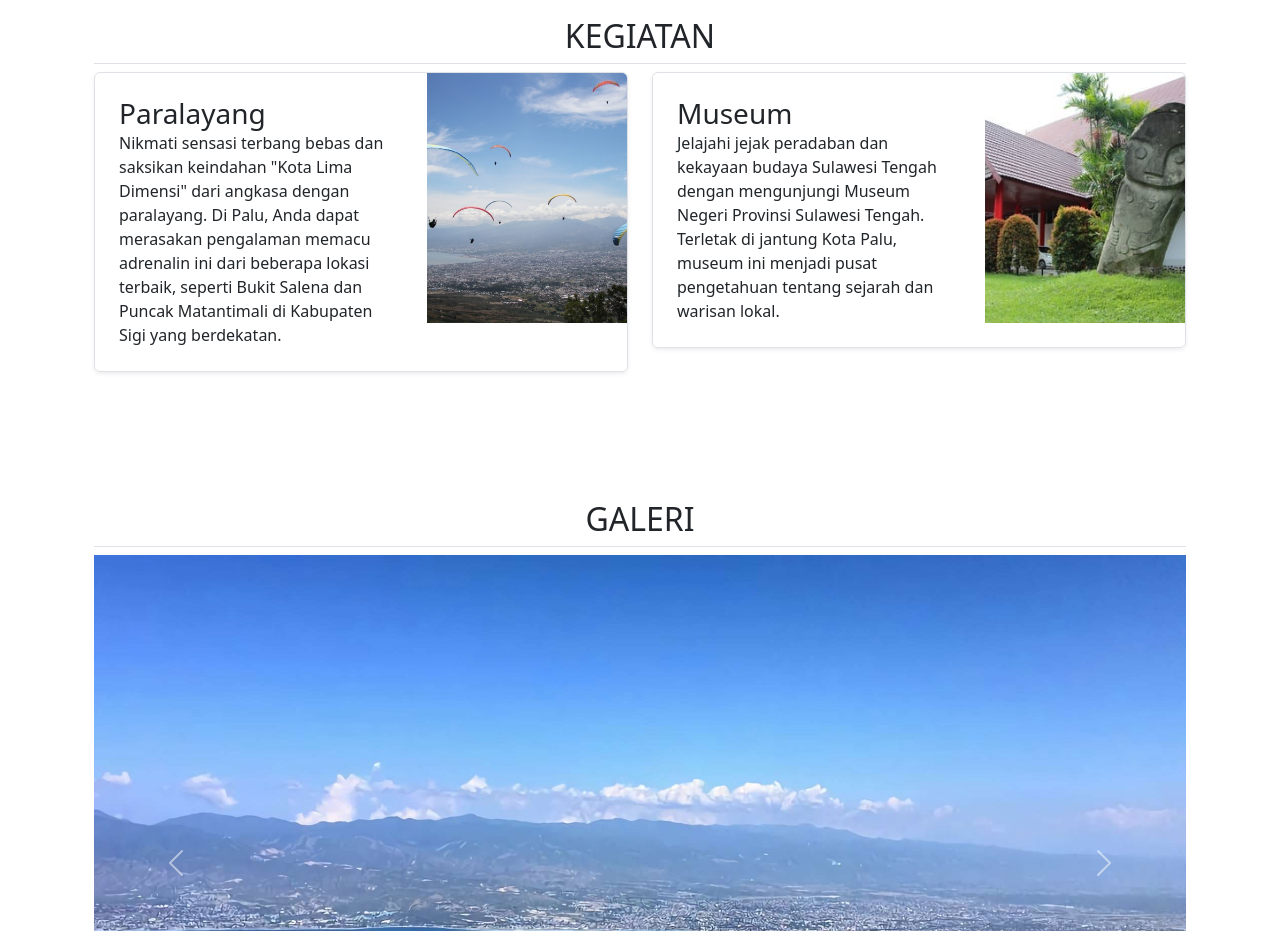
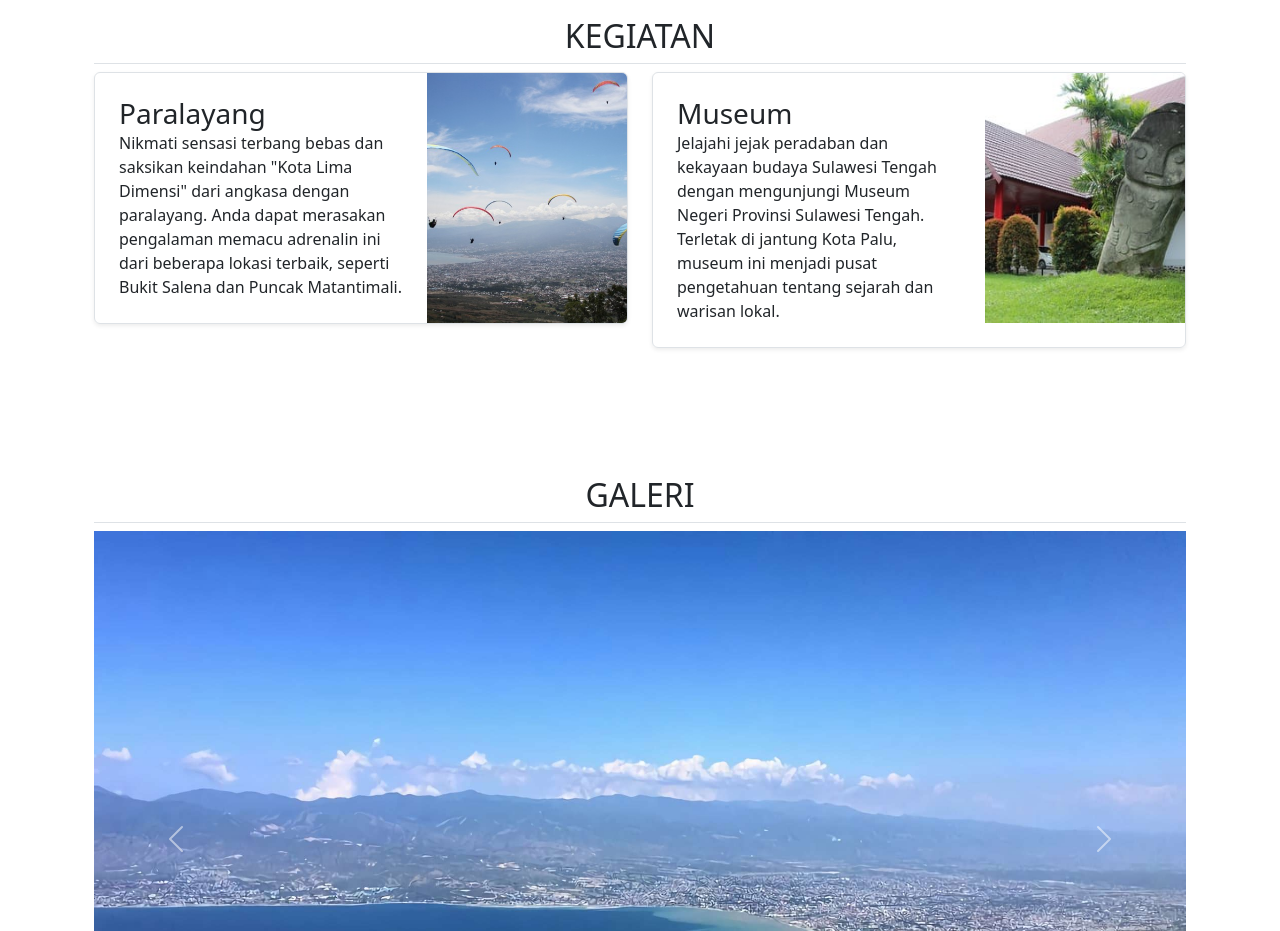
Before and after one commit to AdityaAksar/visit-palu, a plain HTML site: page index.html in a window 1280 px wide. Shown: the part 3680-4611 px from the top of the page. Drawn offline with nearby package versions, Linux system fonts and the light colour scheme.

Commit message:
update content

```diff
--- a/index.html
+++ b/index.html
@@ -169,7 +169,7 @@
                 <div class="row g-0 border rounded overflow-hidden flex-md-row mb-4 shadow-sm h-md-250 position-relative">
                     <div class="col p-4 d-flex flex-column position-static">
                         <h3 class="mb-0">Paralayang</h3>
-                        <p class="card-text mb-auto">Nikmati sensasi terbang bebas dan saksikan keindahan "Kota Lima Dimensi" dari angkasa dengan paralayang. Di Palu, Anda dapat merasakan pengalaman memacu adrenalin ini dari beberapa lokasi terbaik, seperti Bukit Salena dan Puncak Matantimali di Kabupaten Sigi yang berdekatan.</p>
+                        <p class="card-text mb-auto">Nikmati sensasi terbang bebas dan saksikan keindahan "Kota Lima Dimensi" dari angkasa dengan paralayang. Anda dapat merasakan pengalaman memacu adrenalin ini dari beberapa lokasi terbaik, seperti Bukit Salena dan Puncak Matantimali.</p>
                     </div>
                     <div class="col-auto d-none d-lg-block">
                         <img src="./img/kegiatan/paralayang.jpg" width="200" height="250" alt="Kegiatan Paralayang" style="object-fit: cover;">
```
